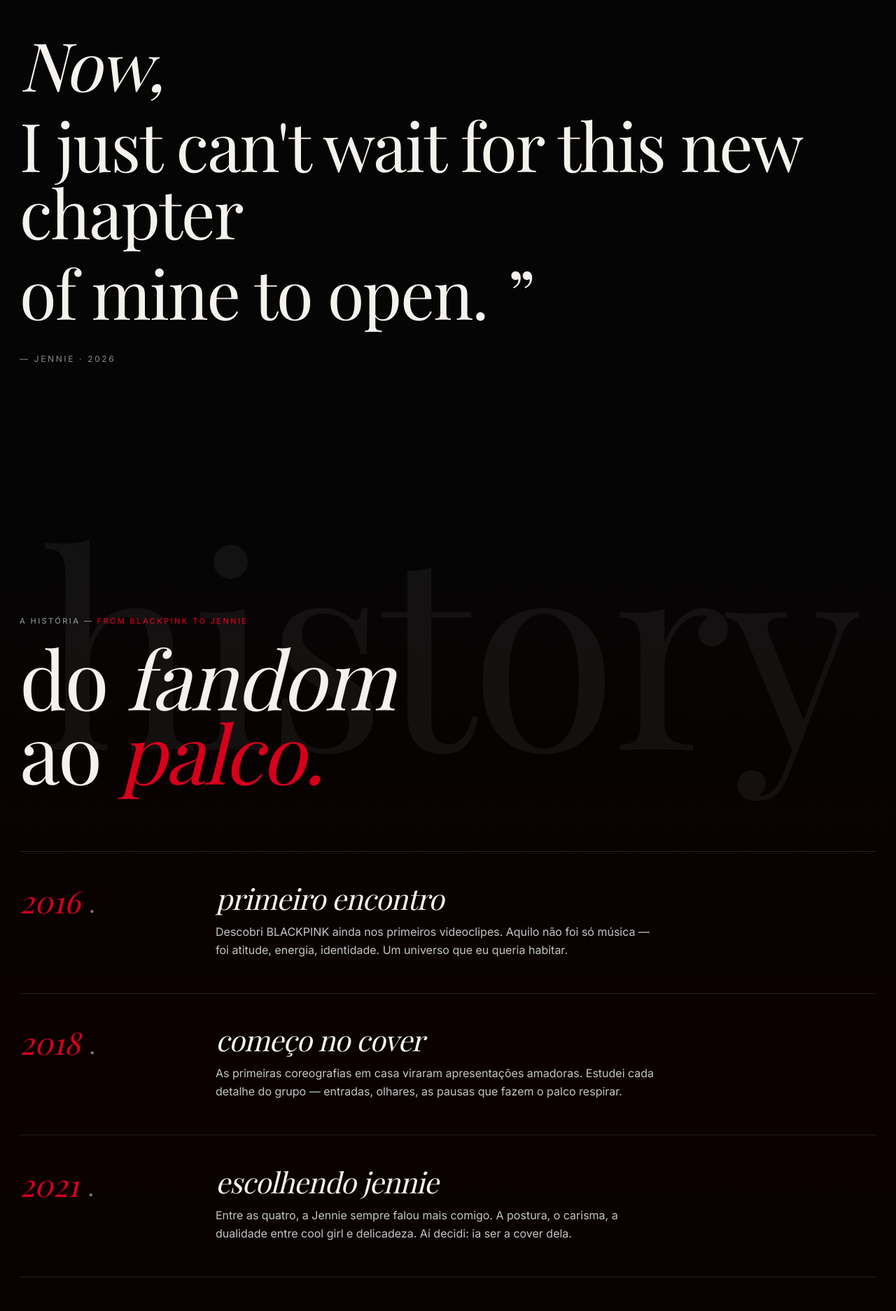
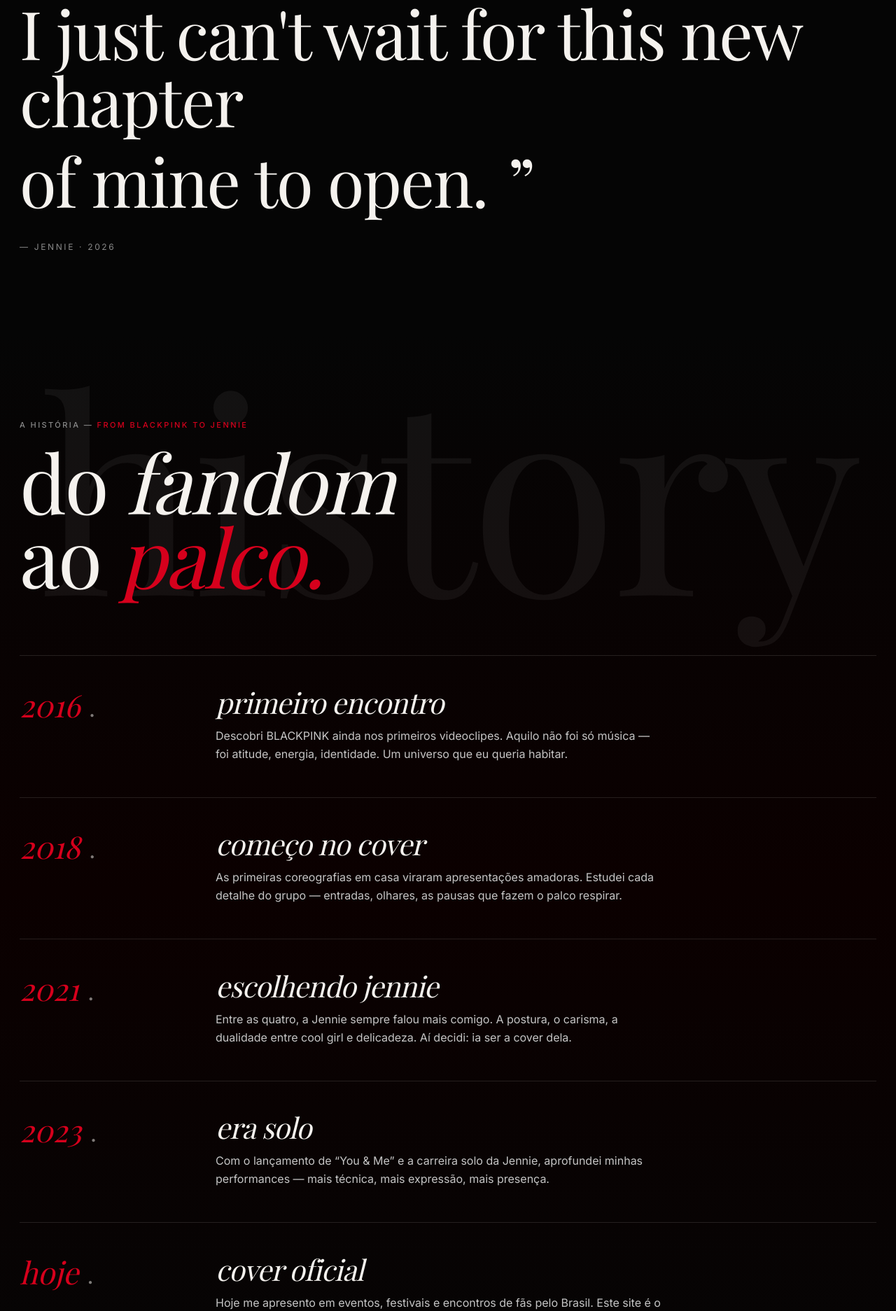
Before and after one commit to yanaguiii/CoverJennieKim, a Nuxt app: page / in a window 1280 px wide. Shown: the part 4146-6019 px from the top of the page at 70% size. Built offline with nearby package versions, Linux system fonts and the light colour scheme; a web font is replaced by a local one.

Commit message:
fix: ux reveal

```diff
--- a/assets/css/main.css
+++ b/assets/css/main.css
@@ -123,8 +123,8 @@
 
 .reveal {
   opacity: 0;
-  transform: translateY(40px);
-  transition: opacity 1.1s var(--ease), transform 1.1s var(--ease);
+  transform: translateY(30px);
+  transition: opacity 1.2s var(--ease), transform 1.2s var(--ease);
   will-change: transform, opacity;
 }
 
--- a/components/QuoteSection.css
+++ b/components/QuoteSection.css
@@ -1,5 +1,5 @@
 .quote {
-  padding: 180px 0;
+  padding: 120px 0;
   background: var(--c-bg);
 }
 .quote__text {
--- a/components/ReelSection.css
+++ b/components/ReelSection.css
@@ -1,5 +1,5 @@
 .reel {
-  padding: 160px 0;
+  padding: 110px 0;
   background: #000;
   border-top: 1px solid var(--c-line);
   border-bottom: 1px solid var(--c-line);
--- a/components/StorySection.css
+++ b/components/StorySection.css
@@ -1,6 +1,6 @@
 .story {
   position: relative;
-  padding: 180px 0 160px;
+  padding: 120px 0 110px;
   background: linear-gradient(180deg, #050505 0%, #0b0000 50%, #050505 100%);
   overflow: hidden;
 }
--- a/components/WorkSection.css
+++ b/components/WorkSection.css
@@ -1,5 +1,5 @@
 .work {
-  padding: 180px 0 140px;
+  padding: 120px 0 100px;
   background: var(--c-bg);
 }
 .work__head {
--- a/plugins/reveal.client.ts
+++ b/plugins/reveal.client.ts
@@ -10,7 +10,7 @@
         }
       })
     },
-    { threshold: 0.15, rootMargin: '0px 0px -5% 0px' }
+    { threshold: 0.15, rootMargin: '0px 0px 10% 0px' }
   )
 
   const attach = () => {
```
